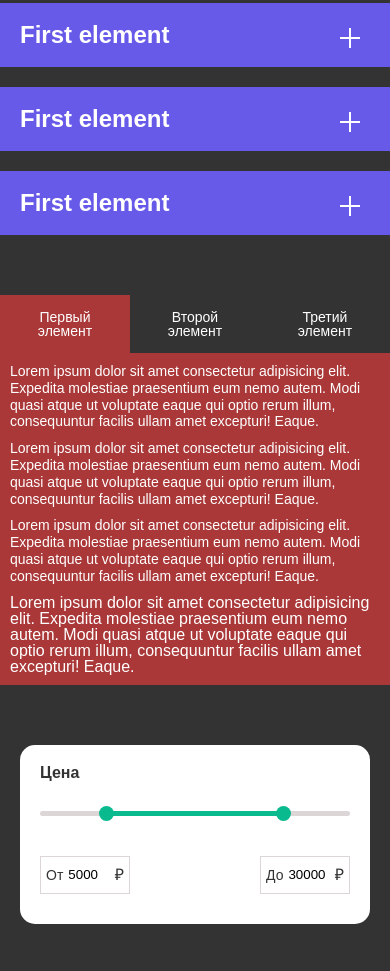
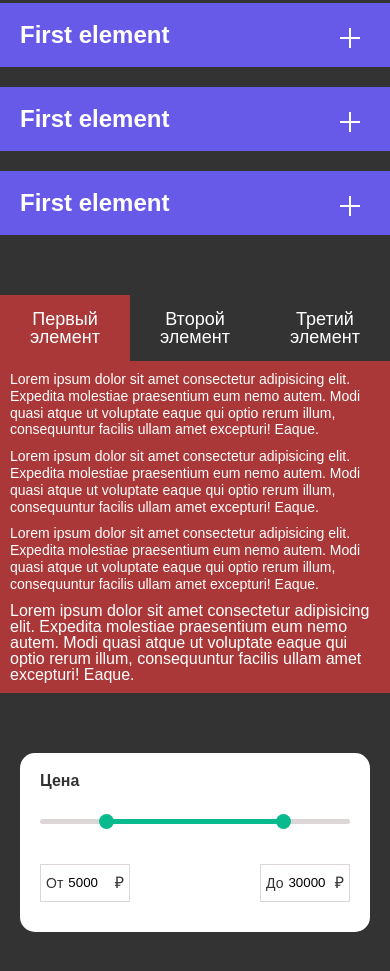
Before and after one commit to Reddripill/Test, a plain HTML site: page index.html in a window 390 px wide. Shown: the part 2042-3013 px from the top of the page. Drawn offline with Linux system fonts and the light colour scheme.

Commit message:
remove the media

```diff
--- a/css/style.css
+++ b/css/style.css
@@ -509,12 +509,6 @@ body._lock {
   display: none;
 }
 
-@media (max-width: 425px) {
-  .tabs__link {
-    font-size: 14px;
-  }
-}
-
 .range-slider {
   max-width: 1200px;
   margin: 0 auto;
```
